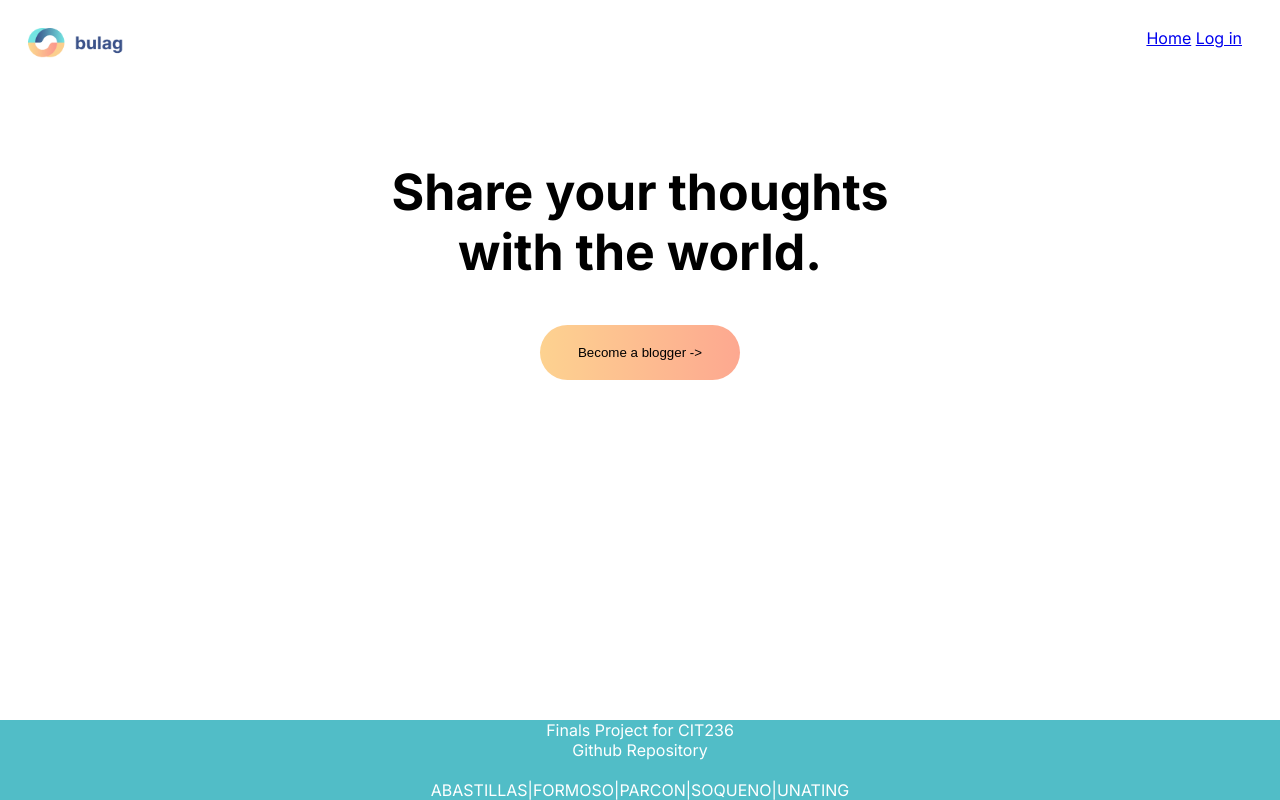
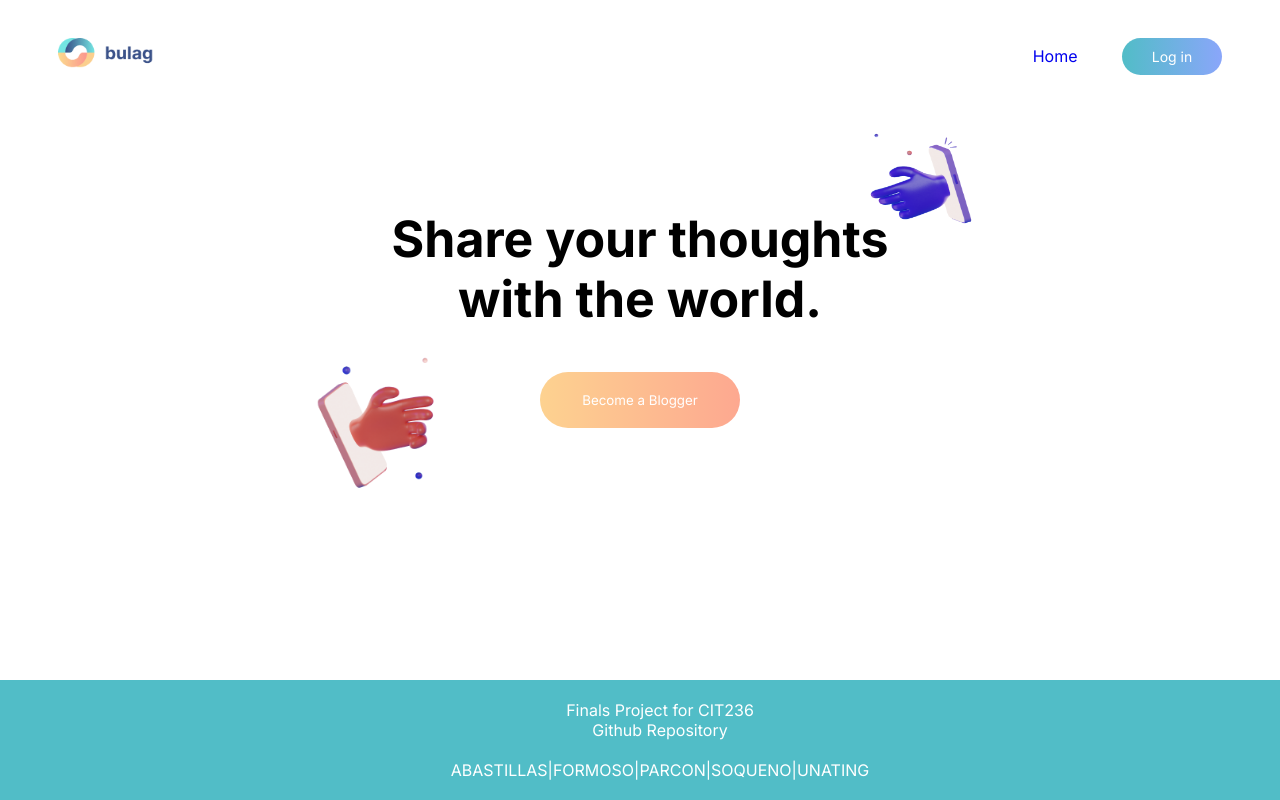
Before and after one commit to keiruu/CIT236-Blogging-System, a PHP site: page / in a window 1280 px wide. Run offline with PHP 8.4, Linux system fonts and the light colour scheme.

Commit message:
finished header, share your thoughts and footer

```diff
--- a/index.php
+++ b/index.php
@@ -17,16 +17,25 @@
 
             <div class="header-right">
                 <a href="index.php">Home</a>
-                <a href="login.php">Log in</a>
+                    <a href="login.php">
+                        <button type="submit" id="loginbtn">Log in</button>
+                    </a>
             </div>
     </div>
 
 
     <div class="wrapper">
 <form>
+        <div class="img_container">
+                <img src="images\bluehand.png" id="bhand">
+        </div>
+        <div class="img_container2">
+                <img src="images\redhand.png" id="rhand">
+        </div>
+
         <div class="bod1">
-            <H1> Share your thoughts <br> with the world. </br> </H1>
-            <button type="submit" id="btn">Become a blogger -></button>
+        <H1> Share your thoughts <br> with the world. </br> </H1>
+            <button type="submit" id="btn" style="vertical-align:middle"><span>Become a Blogger</span></button>
         </div>
 
         <div class="bod1">
--- a/styles/style.css
+++ b/styles/style.css
@@ -6,38 +6,109 @@ body {
 .header {
     overflow: hidden;
     background-color: #ffffff;
-    padding: 20px 20px;
+    padding: 30px;
+    padding-bottom: 0;
 }
 
 img {
     float: left;
+    padding-left: 20px;
 }
 
 .header-right {
     float: right;
-    color: black;
-    padding-right: 10px;
+}
+
+a:link {
     text-decoration: none;
+    padding: 20px;
+}
+
+#loginbtn {
+    background: rgb(253, 210, 144);
+    background: linear-gradient(90deg, #51BDC7 0%, #8AA6FA 100%);
+    color: white;
+    padding: 10px;
+    border: none;
+    border-radius: 75px;
+    width: 100px;
+    font-family: 'Inter', sans-serif;
+    font-size: 14px;
+    cursor: pointer;
 }
 
 .bod1 {
     text-align: center;
-    padding: 50px;
+    padding-top: 100px;
     font-size: 25px;
+    display: relative;
+}
+
+.img_container {
+    float: right;
+    position: relative;
+}
+
+#bhand {
+    position: absolute;
+    width: 200px;
+    height: 200px;
+    right: 250px;
+}
+
+.img_container2 {
+    position: relative;
+}
+
+#rhand {
+    position: absolute;
+    width: 200px;
+    height: 200px;
+    top: 250px;
+    left: 250px;
 }
 
 #btn {
     background: rgb(253, 210, 144);
     background: linear-gradient(90deg, rgba(253, 210, 144, 1) 0%, rgba(253, 168, 144, 1) 100%);
+    color: white;
     margin: 10px;
     padding: 20px;
     border: none;
     border-radius: 75px;
     width: 200px;
+    font-family: 'Inter', sans-serif;
+    cursor: pointer;
+}
+
+#btn span {
+    cursor: pointer;
+    display: inline-block;
+    position: relative;
+    transition: 0.5s;
+}
+
+#btn span:after {
+    content: '\2192';
+    position: absolute;
+    opacity: 0;
+    top: 0;
+    right: -5px;
+    transition: 0.5s;
+}
+
+#btn:hover span {
+    padding-right: 20px;
+}
+
+#btn:hover span:after {
+    opacity: 100;
+    right: 0;
 }
 
 .footer {
     position: fixed;
+    padding: 20px;
     left: 0;
     bottom: 0;
     width: 100%;
```
Also changed, not shown: images/bluehand.png (added), images/redhand.png (added).
